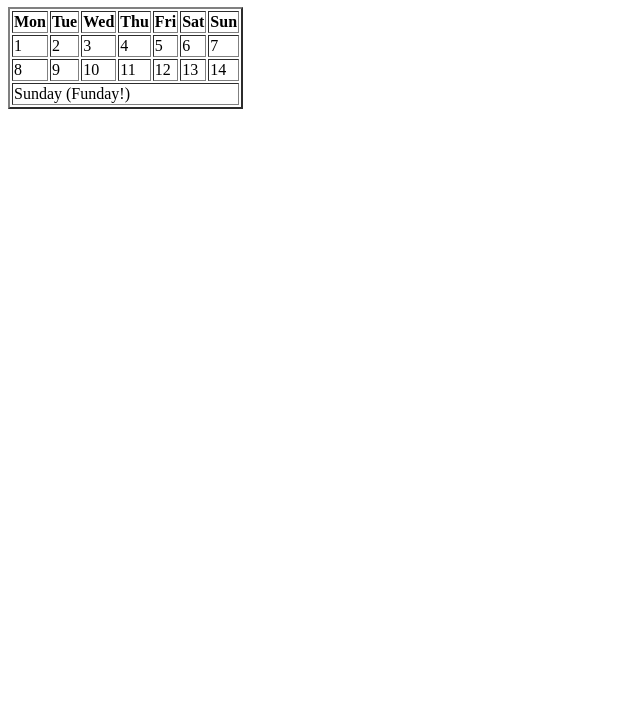
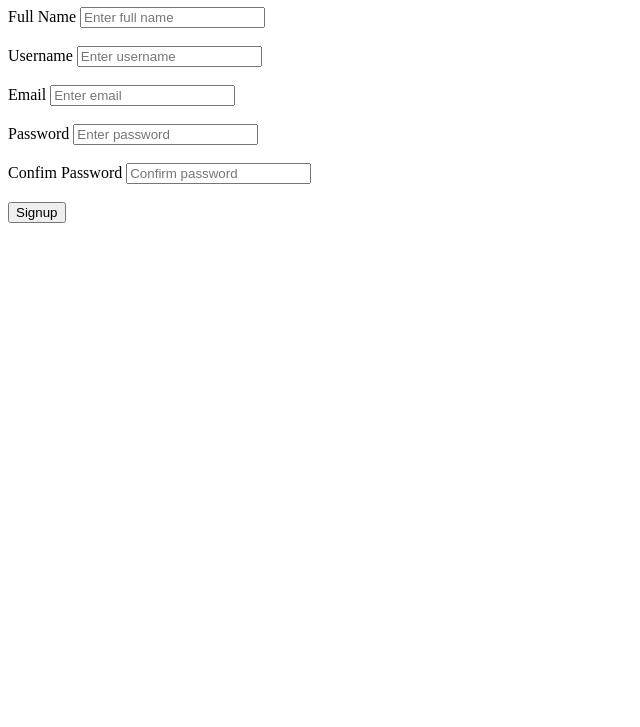
Before and after one commit to VaidehiJHA2006/new, a plain HTML site: page index.html in a window 1280 px wide. Shown: the part 73-800 px from the top of the page, without its empty margins (0-640 px from the left). Drawn offline with Linux system fonts and the light colour scheme.

Commit message:
renamed file

```diff
--- a/index.html
+++ b/index.html
@@ -3,41 +3,23 @@
 <head>
     <meta charset="UTF-8">
     <meta name="viewport" content="width=device-width, initial-scale=1.0">
-    <title>Calendar app</title>
+    <title>SIGNUP FORM</title>
 </head>
 <body>
-    <h1>CALENDAR</h1>
-    <table border="2">
-        <tr>
-            <th>Mon</th>
-            <th>Tue</th>
-            <th>Wed</th>
-            <th>Thu</th>
-            <th>Fri</th>
-            <th>Sat</th>
-            <th>Sun</th>
-        </tr>
-        <tr>
-            <td>1</td>
-            <td>2</td>
-            <td>3</td>
-            <td>4</td>
-            <td>5</td>
-            <td>6</td>
-            <td>7</td>
-        </tr>
-        <tr>
-            <td>8</td>
-            <td>9</td>
-            <td>10</td>
-            <td>11</td>
-            <td>12</td>
-            <td>13</td>
-            <td>14</td>
-        </tr>
-        <tr>
-            <td colspan="7">Sunday (Funday!)</td>
-        </tr>
-    </table>
+    <h1><b>Signup Form</b></h1>
+    <form>
+        <label for="Full name">Full Name</label>
+        <input type="text" name="full name" id="Full name" placeholder="Enter full name" required/><br/><br/>
+        <label for="Username">Username</label>
+        <input type="text" name="Username" id="Username" placeholder="Enter username" required/><br/><br/>
+        <label for="email">Email</label>
+        <input type="email" name="Email" id="email" placeholder="Enter email" required/><br/><br/>
+        <label for="Password">Password</label>
+        <input type="password" name="password" id="Password" placeholder="Enter password" required/><br/><br/>
+        <label for="confirm">Confim Password</label>
+        <input type="password" name="Confirm" id="confirm" placeholder="Confirm password" required/><br/><br/>
+        <input type="submit" value="Signup"/>
+    </form>
+
 </body>
 </html>
```
